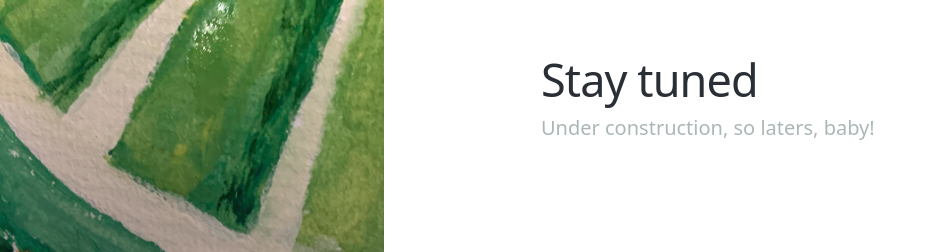
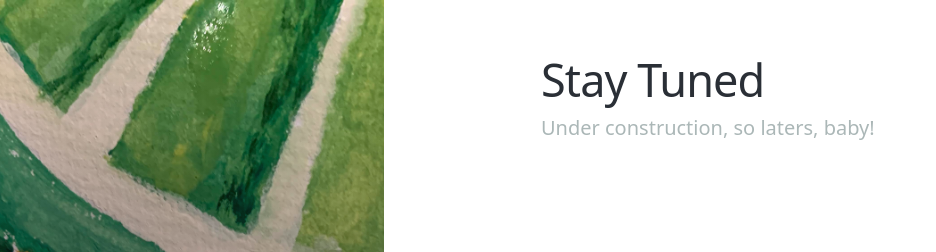
Before and after one commit to madhumithahgokul/madhumithahgokul.github.io, a Jekyll site: the page built from projects/index.html, in a window 1280 px wide. Shown: the top 252 px of the page, without its empty margins (0-936 px from the left). Built offline with Jekyll 4.4.1, drawn with Linux system fonts in a browser that asks for light colours; nearby versions of some CDN libraries; some web fonts are replaced.

```diff
--- a/projects/index.html
+++ b/projects/index.html
@@ -1,6 +1,6 @@
 ---
 layout: default
-title: Stay tuned
+title: Stay Tuned
 subtitle: Under construction, so laters, baby!
 description:
 featured_image: /images/paint.jpg
```
